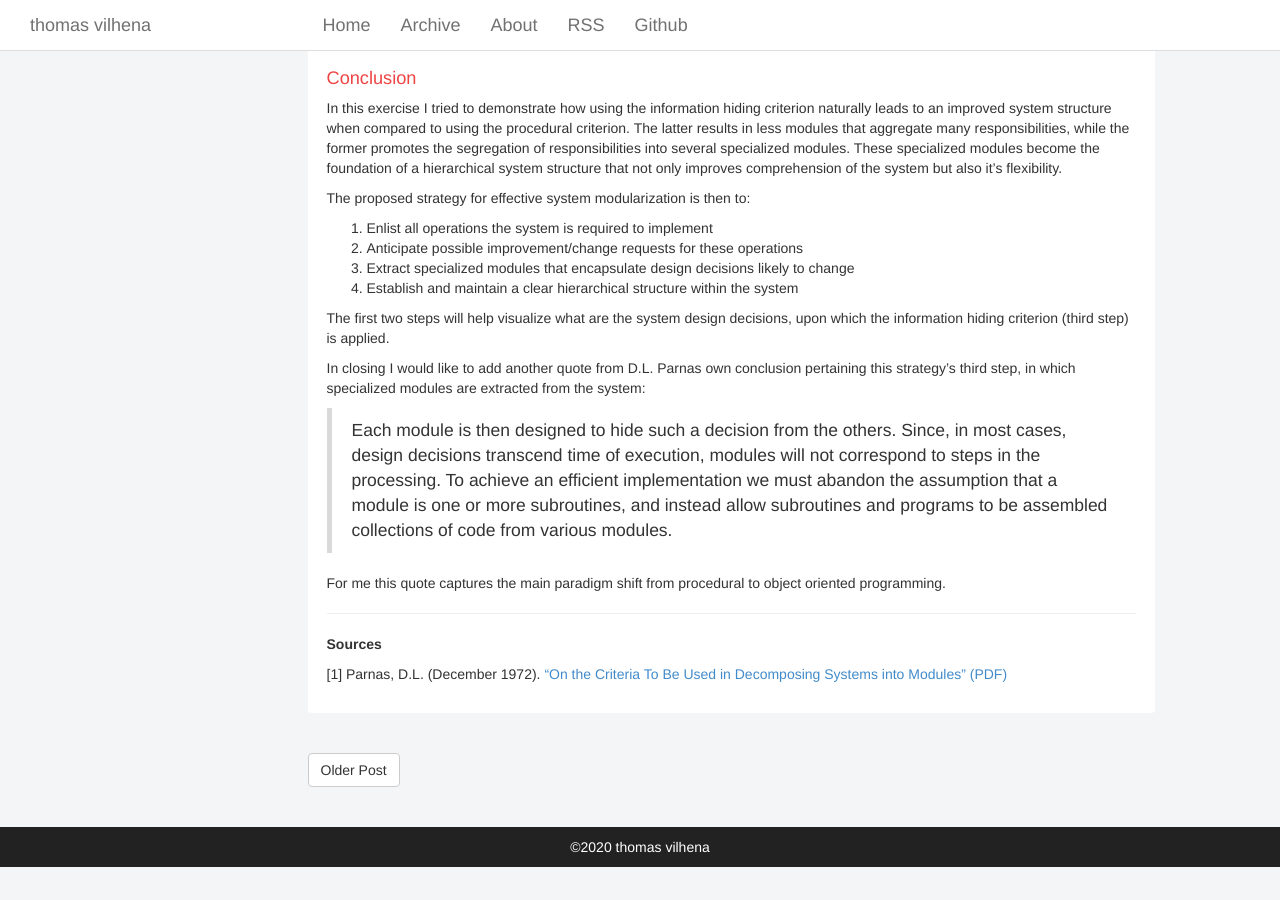
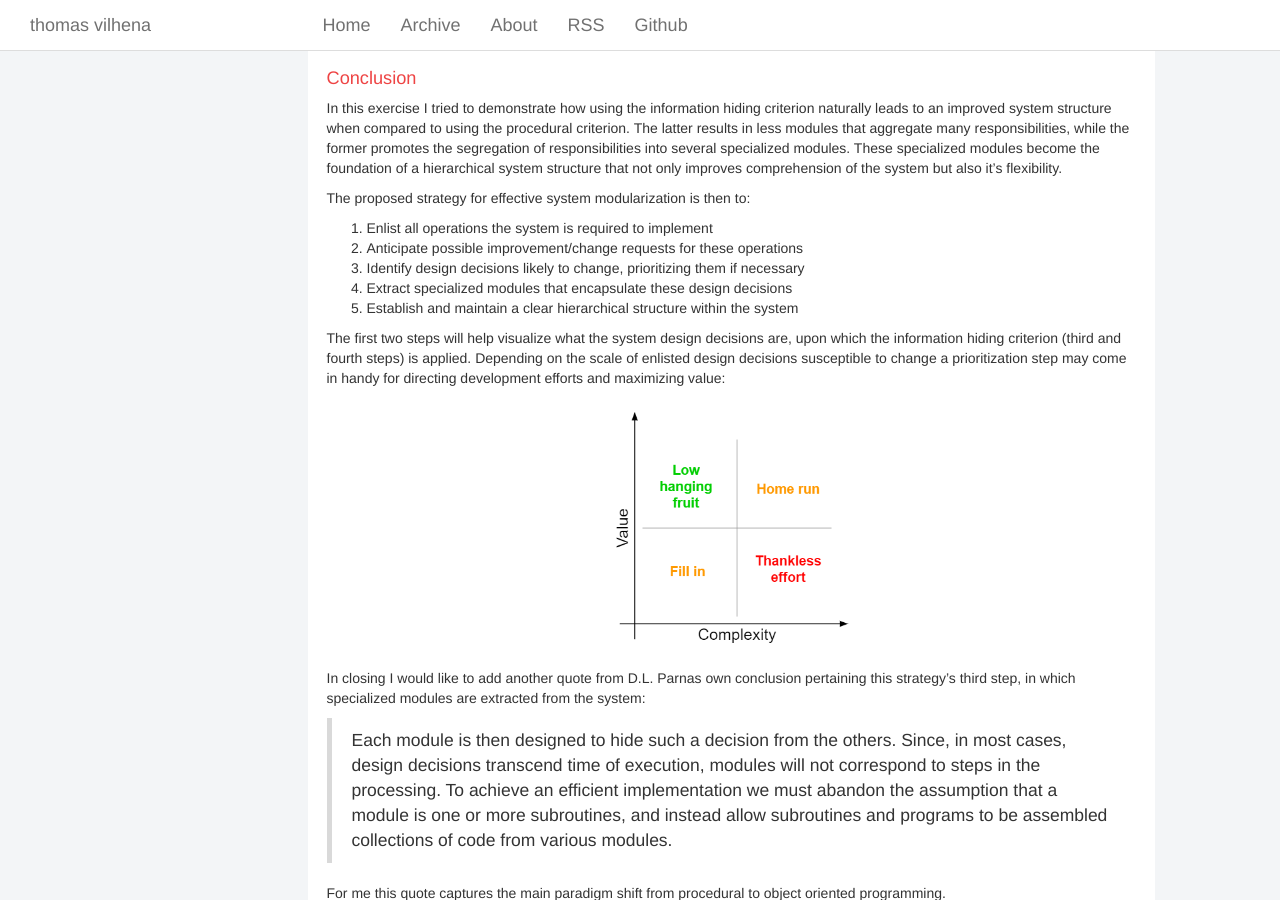
Before and after one commit to TCGV/blog, a Jekyll site: the page built from _posts/2020-03-21-a-strategy-for-effective-system-modularization.md, in a window 1280 px wide and 900 px high, scrolled down 2692 px. Built offline with Jekyll 4.4.1, drawn with Linux system fonts in a browser that asks for light colours; before the commit the page ends 3559 px from its top, so only the background shows below that.

Commit message:
2020-03-21-a-strategy-for-effective-system-modularization.md
- Elaborating strategy, adding information on prioritization

```diff
--- a/_posts/2020-03-21-a-strategy-for-effective-system-modularization.md
+++ b/_posts/2020-03-21-a-strategy-for-effective-system-modularization.md
@@ -109,10 +109,16 @@ The proposed strategy for effective system modularization is then to:
 
 1. Enlist all operations the system is required to implement
 1. Anticipate possible improvement/change requests for these operations
-1. Extract specialized modules that encapsulate design decisions likely to change
+1. Identify design decisions likely to change, prioritizing them if necessary
+1. Extract specialized modules that encapsulate these design decisions
 1. Establish and maintain a clear hierarchical structure within the system
 
-The first two steps will help visualize what are the system design decisions, upon which the information hiding criterion (third step) is applied.
+The first two steps will help visualize what the system design decisions are, upon which the information hiding criterion (third and fourth steps) is applied. Depending on the scale of enlisted design decisions susceptible to change a prioritization step may come in handy for directing development efforts and maximizing value:
+
+<p align="center">
+  <img style="max-height: 240px; max-width: 100%; margin: 10px" src="{{ site.baseurl }}/images/p16/prioritization-matrix.PNG" alt="Prioritization matrix"/>
+  <br>
+</p>
 
 In closing I would like to add another quote from D.L. Parnas own conclusion pertaining this strategy's third step, in which specialized modules are extracted from the system:
 
```
Also changed, not shown: images/p16/prioritization-matrix.PNG (added).
